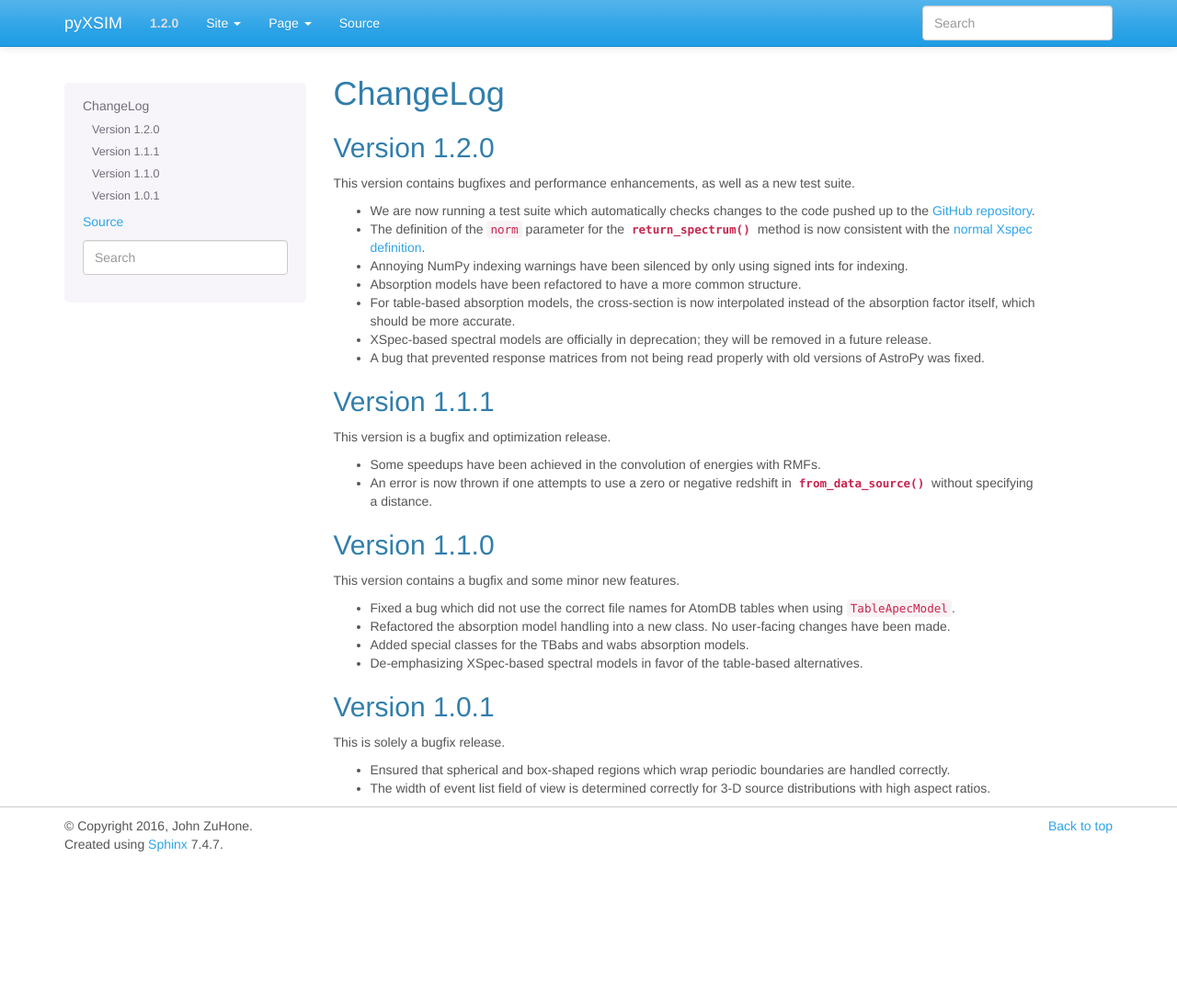
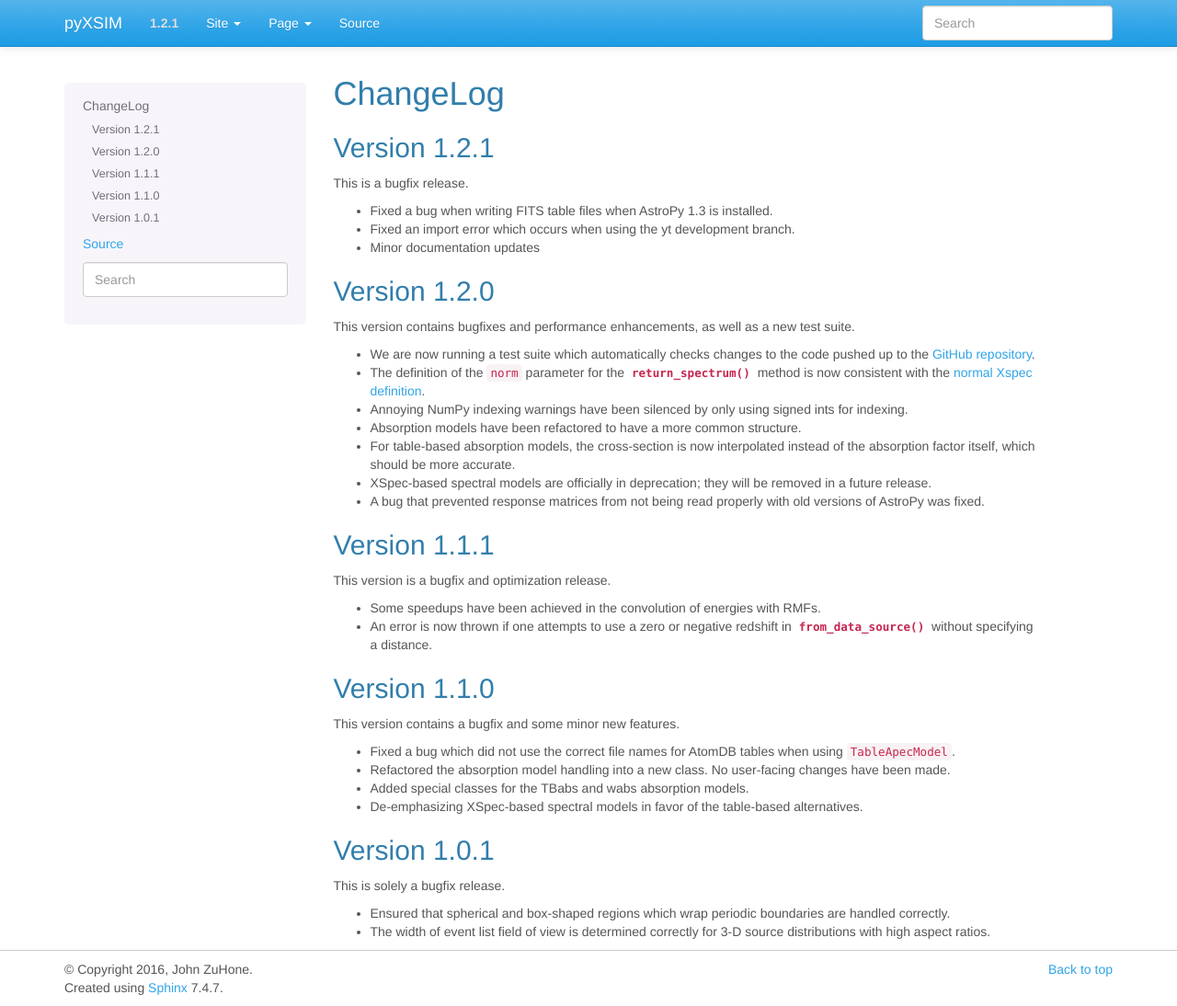
Before and after one commit to jzuhone/pyxsim, a Sphinx documentation site: the page built from doc/source/changelog.rst, in a window 1280 px wide and 1094 px high. Shown: the whole window at 92% size. Built offline with Sphinx 7.4.7, drawn with Linux system fonts in a browser that asks for light colours.

Commit message:
Version bump

```diff
--- a/doc/source/changelog.rst
+++ b/doc/source/changelog.rst
@@ -2,6 +2,15 @@
 
 ChangeLog
 =========
+
+Version 1.2.1
+-------------
+
+This is a bugfix release.
+
+* Fixed a bug when writing FITS table files when AstroPy 1.3 is installed.
+* Fixed an import error which occurs when using the yt development branch.
+* Minor documentation updates
 
 Version 1.2.0
 -------------
--- a/doc/source/conf.py
+++ b/doc/source/conf.py
@@ -79,9 +79,9 @@ author = 'John ZuHone'
 # built documents.
 #
 # The short X.Y version.
-version = '1.2.0'
+version = '1.2.1'
 # The full version, including alpha/beta/rc tags.
-release = '1.2.0'
+release = '1.2.1'
 
 # The language for content autogenerated by Sphinx. Refer to documentation
 # for a list of supported languages.
--- a/doc/source/index.rst
+++ b/doc/source/index.rst
@@ -60,7 +60,7 @@ pyXSIM is released under a `BSD 3-clause license <https://opensource.org/license
 Current Version
 ---------------
 
-The current stable version is 1.2.0. See the :ref:`changelog` for details on changes from previous
+The current stable version is 1.2.1. See the :ref:`changelog` for details on changes from previous
 versions.
 
 Table of Contents
--- a/pyxsim/__init__.py
+++ b/pyxsim/__init__.py
@@ -1,4 +1,4 @@
-__version__ = "1.2.0"
+__version__ = "1.2.1"
 
 from pyxsim.source_models import \
    SourceModel, \
--- a/setup.py
+++ b/setup.py
@@ -11,7 +11,7 @@ cython_extensions = [
 
 setup(name='pyxsim',
       packages=['pyxsim'],
-      version='1.2.0',
+      version='1.2.1',
       description='Python package for simulating X-ray observations of astrophysical sources',
       author='John ZuHone',
       author_email='jzuhone@gmail.com',
```
